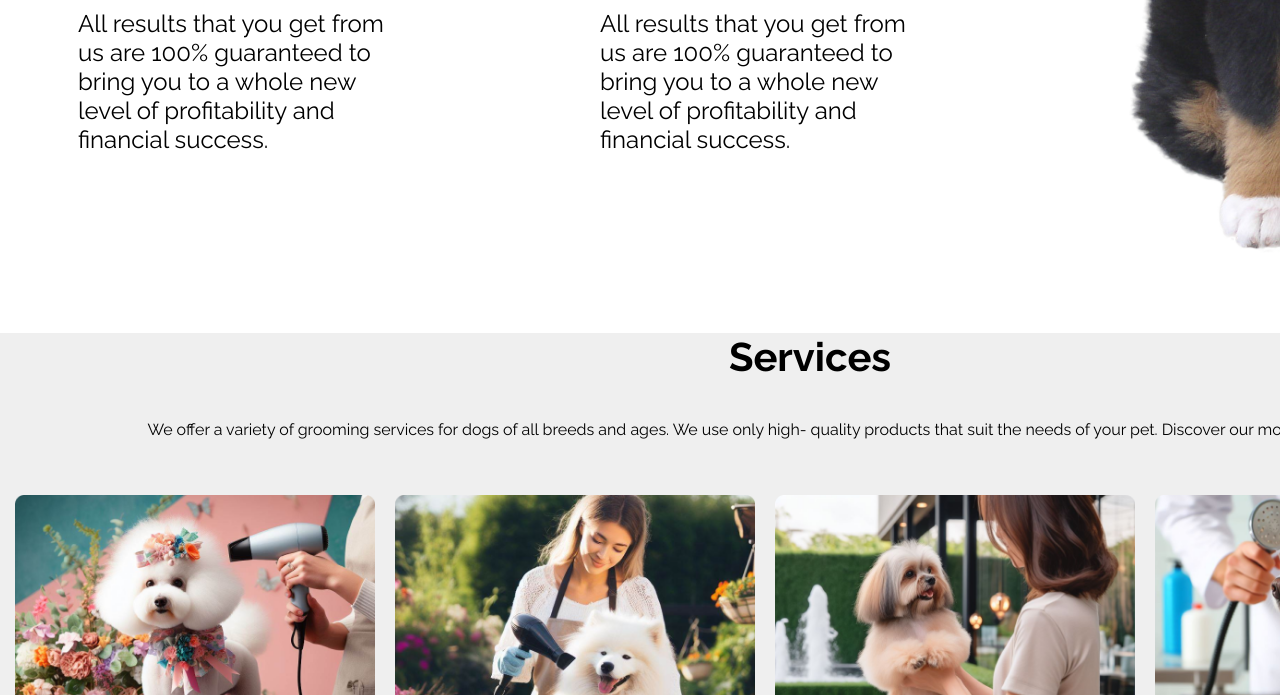
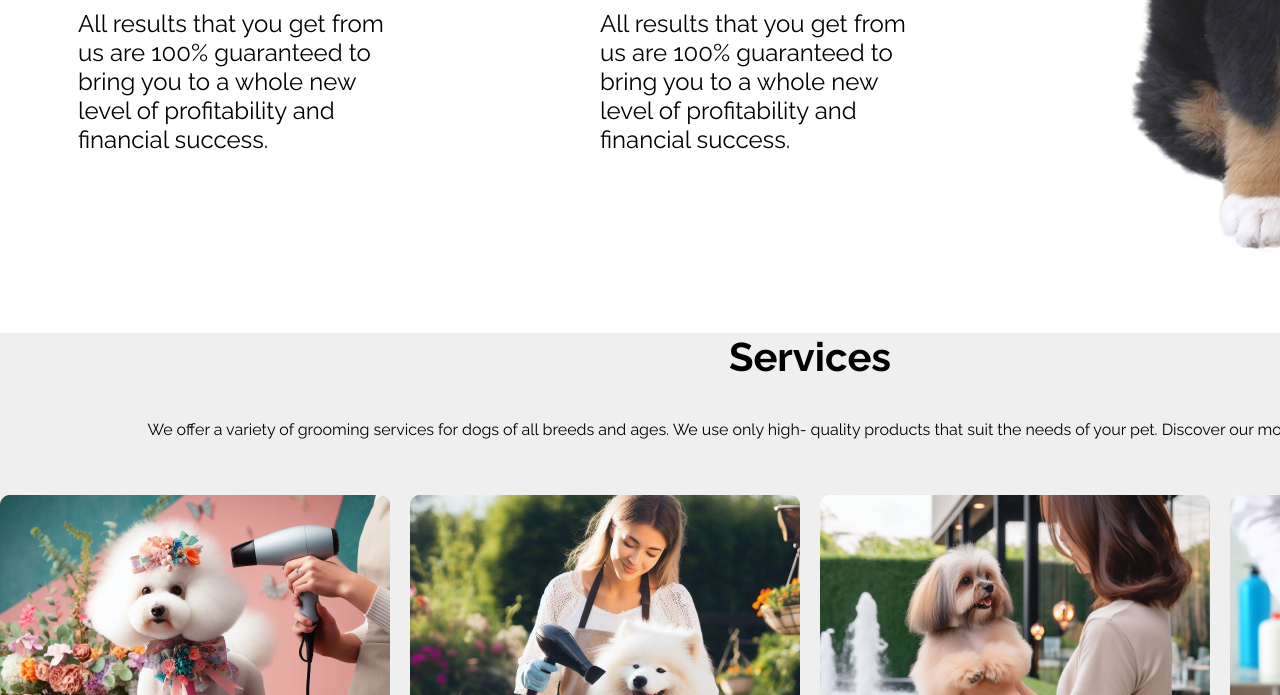
Before and after one commit to Sashetoo/SpaDog, a plain HTML site: page index.html in a window 1280 px wide. Shown: the part 2105-2800 px from the top of the page. Drawn offline with nearby package versions, Linux system fonts and the light colour scheme.

Commit message:
yty7t766766tt

```diff
--- a/style.css
+++ b/style.css
@@ -169,10 +169,6 @@ h3 {
     font-family: "Raleway", sans-serif;
 }
 
-.info-img {
-    width: 517px;
-}
-
 .service-container {
     text-align: center;
 }
@@ -196,6 +192,7 @@ h3 {
 
 .service-list {
     display: flex;
+    justify-content: space-between;
 }
 
 .service-link {
@@ -209,21 +206,9 @@ h3 {
     transition: background-color 0.3s ease, color 0.3s ease;
     background-color: transparent;
 }
-
 .service-link:hover {
     background-color: #a2fca6;
     color: #fff;
-}
-
-.service-img {
-    width: 360px;
-    margin-right: 20px;
-}
-
-.service-img1 {
-    width: 360px;
-    margin-right: 20px;
-    margin-left: 15px;
 }
 
 .service-list-title {
```
